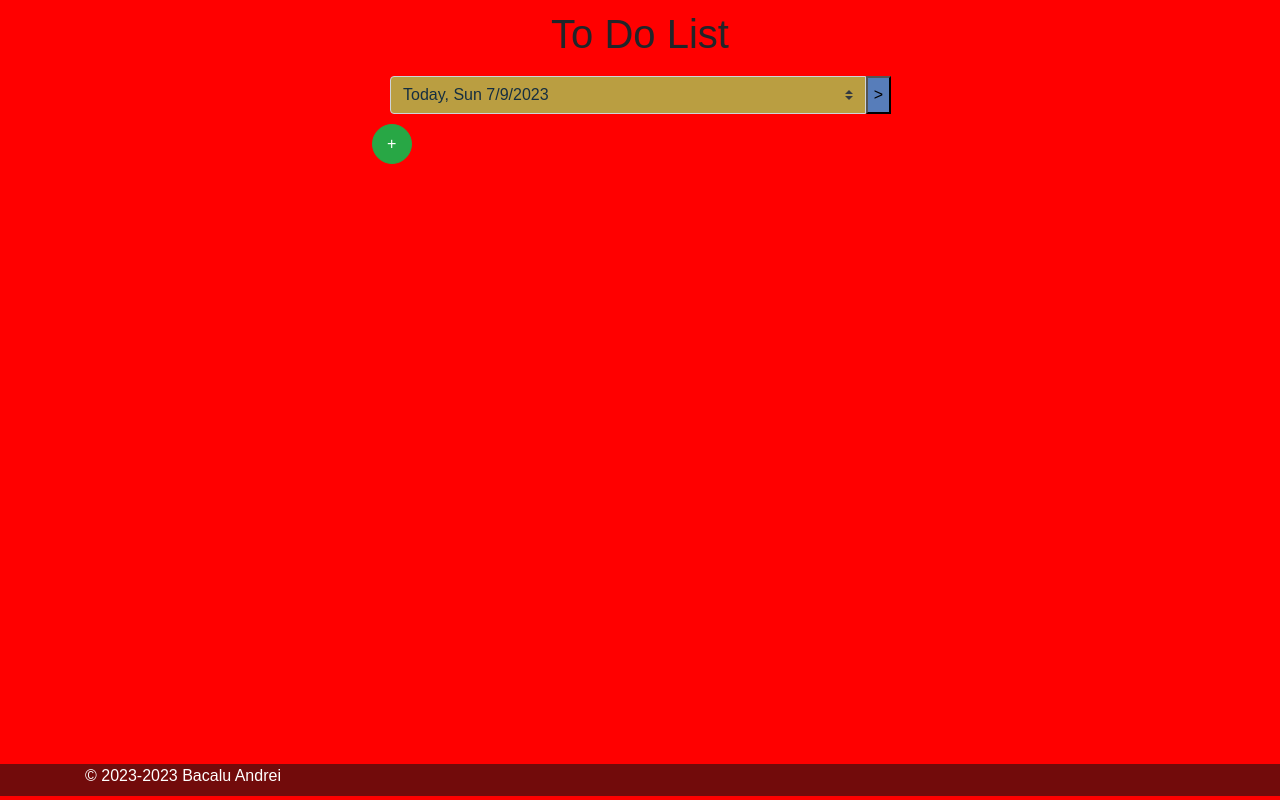
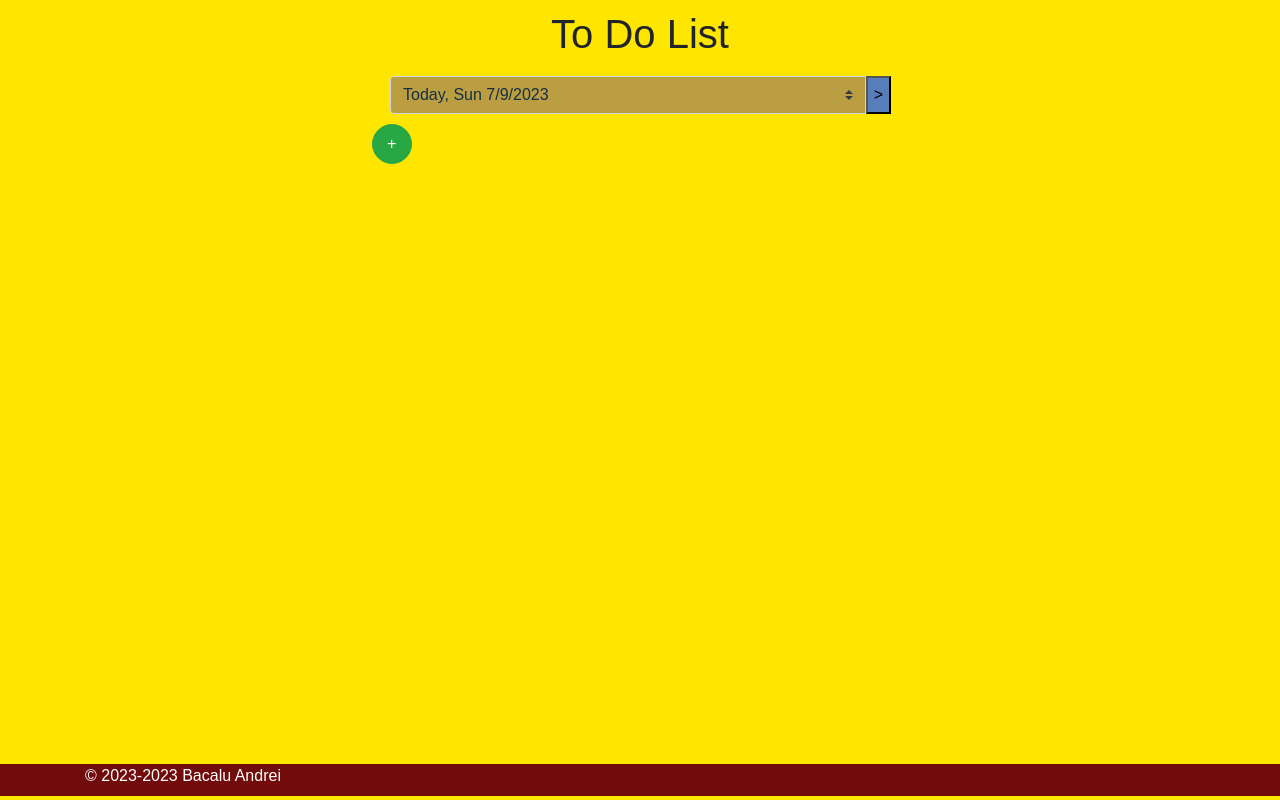
Before and after one commit to bacalu93/Project-Exam-DevOps-2023, a Flask app: page / in a window 1280 px wide. Run offline with Flask 3, Linux system fonts and the light colour scheme; data that the repository does not hold is empty; some libraries are stand-ins or nearby versions.

Commit message:
change background color

```diff
--- a/static/css/home.css
+++ b/static/css/home.css
@@ -1,5 +1,5 @@
 body {
-    background-color: #ff0000;
+    background-color: #ffe600;
     font-family: sans-serif;
 }
 
```
